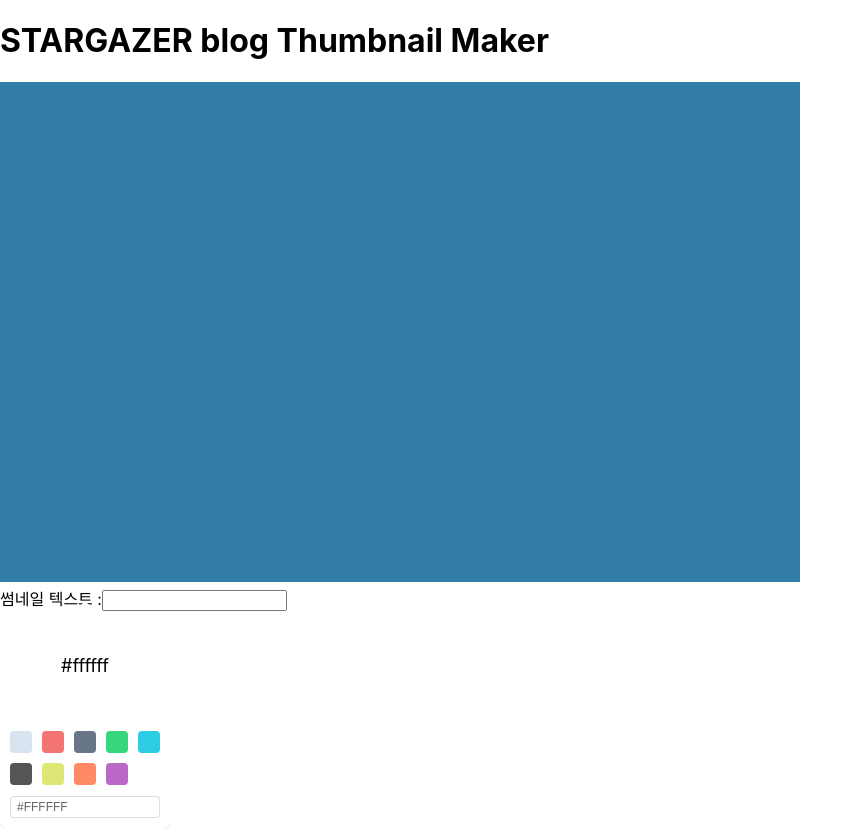
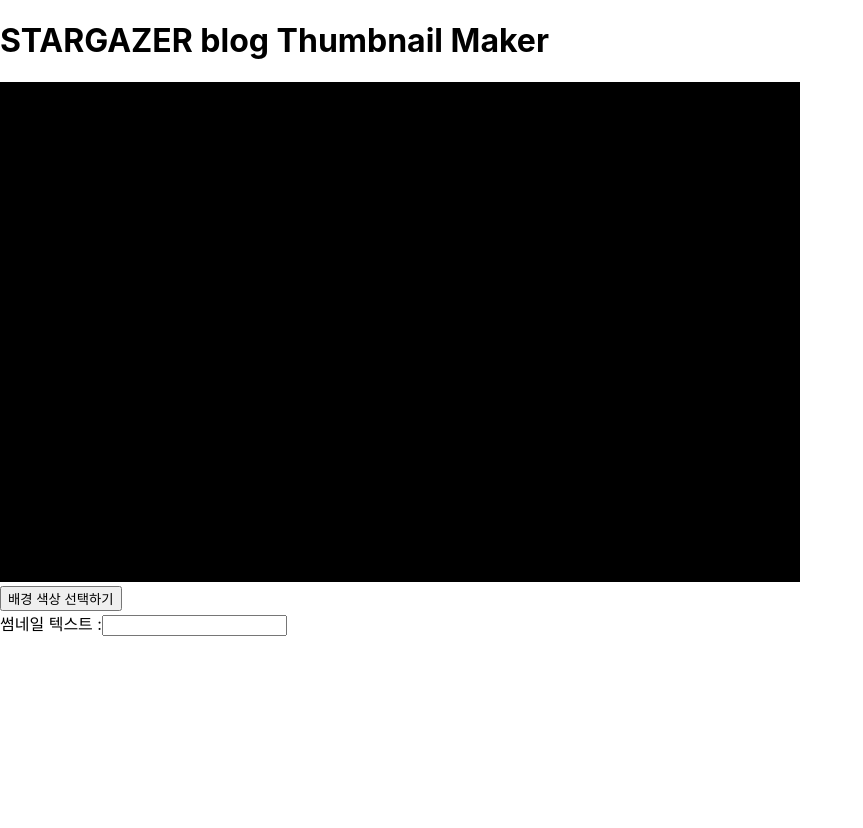
Before and after one commit to HarenKei/Thumbnail_Maker, a React (Create React App) app: page / in a window 1280 px wide. Shown: the whole page, without its empty margins (0-863 px from the left). After the commit the page ends 800 px from the top, so only its background shows below. Built offline with nearby package versions, Linux system fonts and the light colour scheme.

Commit message:
Update App.js : Add button function for Color Picker

```diff
--- a/src/App.js
+++ b/src/App.js
@@ -5,26 +5,24 @@ import './App.css';
 
 const Thumbnail = () =>{
   const [color, setColor] = useState('#fff')
+  const [showButton, setShowButton] = useState(false)
   const canvas = useRef(null)
   const [thumbText, setThumbText] = useState('')
 
   useEffect(() => {
       const ctx = canvas.current.getContext("2d")
-      ctx.fillStyle="#327da8"
+      ctx.fillStyle= {color}
       ctx.fillRect(0, 0, 960, 540)
 
       ctx.font = "50px Comic Sans MS"
-      ctx.fillStyle = { color }
+      ctx.fillStyle = "white"
       ctx.fillText(thumbText, (800/2), (500/2))
       ctx.textBaseline = "middle"
       ctx.textAlign = "center"
 
-  }, [canvas, thumbText])
+  }, [canvas, thumbText, color])
 
 
-  const fikColor = (color) =>{
-    setColor({ color : color.hex })
-  }
 
 return (
   <div>
@@ -40,15 +38,25 @@ return (
     </div>
 
     <div>
+      <button onClick={()=>setShowButton(showButton=>!showButton)}>
+        {showButton ? '배경 색상 선택창 닫기' : '배경 색상 선택하기'}
+      </button>
+      {showButton && (<BlockPicker
+                        color={color}
+                        onChange={color => setColor(color.hex)}/>
+                      )
+      }
+
+    </div>
+
+    <div>
       썸네일 텍스트 :
       <input type="text"
         value={ thumbText }
         onChange = {e=> setThumbText(e.target.value)}
       />
 
-      <div>
-        <BlockPicker color={color} onChange={fikColor} />
-      </div>
+
 
     </div>
   </div>
```
